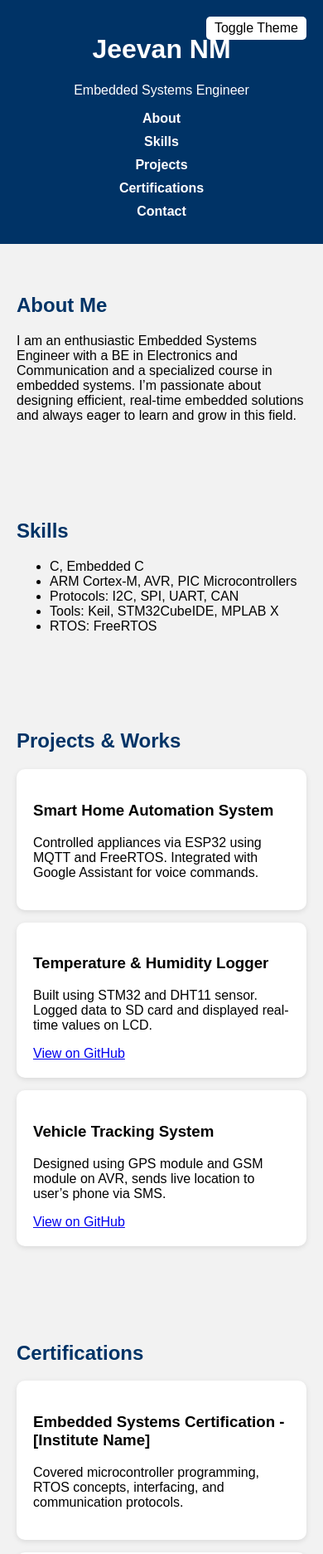
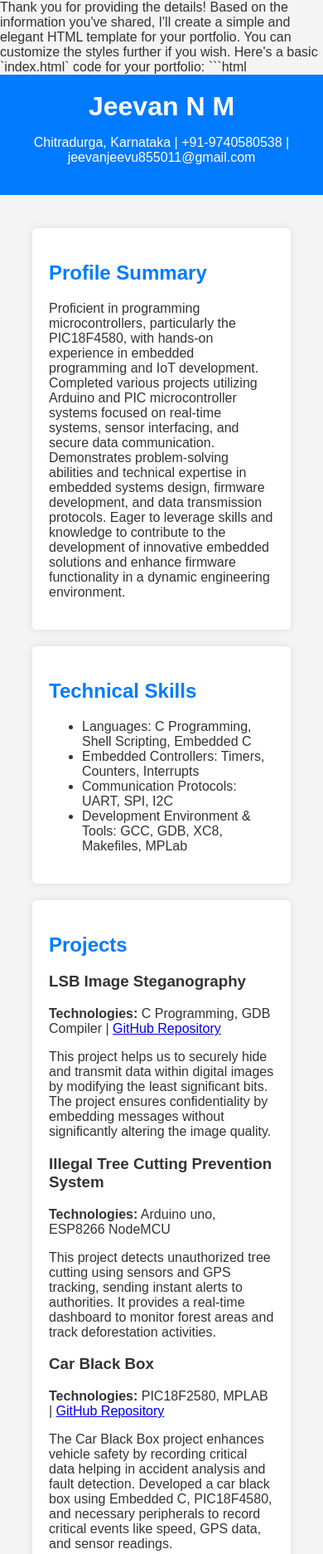
Before and after one commit to jeevan8133/jeevan-portfolio, a plain HTML site: page index.html (2).html in a window 390 px wide. Shown: the top 1873 px of the page at 83% size. Drawn offline with Linux system fonts and the light colour scheme.

Commit message:
index.html

````diff
--- a/index.html (2).html
+++ b/index.html (2).html
@@ -1,184 +1,100 @@
+Thank you for providing the details! Based on the information you've shared, I'll create a simple and elegant HTML template for your portfolio. You can customize the styles further if you wish. Here's a basic `index.html` code for your portfolio:
 
+```html
 <!DOCTYPE html>
 <html lang="en">
 <head>
-  <meta charset="UTF-8" />
-  <meta name="viewport" content="width=device-width, initial-scale=1.0"/>
-  <title>Jeevan NM - Embedded Systems Engineer</title>
+    <meta charset="UTF-8">
+    <meta name="viewport" content="width=device-width, initial-scale=1.0">
+    <title>Jeevan N M - Portfolio</title>
+    <link rel="stylesheet" href="styles.css">
     <style>
-    :root {
-      --bg-color: #f2f2f2;
-      --text-color: #000;
-      --primary-color: #003366;
-      --card-bg: #ffffff;
-    }
-    [data-theme="dark"] {
-      --bg-color: #121212;
-      --text-color: #f2f2f2;
-      --primary-color: #00aaff;
-      --card-bg: #1e1e1e;
-    }
-
         body {
             font-family: Arial, sans-serif;
             margin: 0;
-      background-color: var(--bg-color);
-      color: var(--text-color);
-      transition: 0.3s ease;
+            padding: 0;
+            background-color: #f4f4f4;
+            color: #333;
         }
         header {
-      background-color: var(--primary-color);
+            background: #007BFF;
             color: white;
-      padding: 20px;
+            padding: 20px 0;
             text-align: center;
         }
-    nav a {
-      margin: 0 15px;
-      color: white;
-      text-decoration: none;
-      font-weight: bold;
+        h1 {
+            margin: 0;
+        }
+        .container {
+            width: 80%;
+            margin: auto;
+            overflow: hidden;
+            padding: 20px;
         }
         section {
-      padding: 40px 20px;
-      max-width: 960px;
-      margin: auto;
+            margin: 20px 0;
+            padding: 20px;
+            background: white;
+            border-radius: 5px;
+            box-shadow: 0 0 10px rgba(0, 0, 0, 0.1);
         }
         h2 {
-      color: var(--primary-color);
+            color: #007BFF;
         }
-    .btn {
-      display: inline-block;
-      padding: 10px 20px;
-      margin-top: 10px;
-      background-color: var(--primary-color);
-      color: white;
-      text-decoration: none;
-      border-radius: 5px;
-    }
-    .project, .certification {
-      background-color: var(--card-bg);
-      border-radius: 10px;
-      padding: 20px;
-      margin: 15px 0;
-      box-shadow: 0 2px 6px rgba(0,0,0,0.1);
-    }
-
-    .theme-toggle {
-      position: absolute;
-      top: 20px;
-      right: 20px;
-      background: white;
-      padding: 5px 10px;
-      border-radius: 5px;
-      cursor: pointer;
-    }
-
-    @media (max-width: 600px) {
-      nav a {
-        display: block;
+        .contact-info {
             margin: 10px 0;
         }
+        .project {
+            margin: 10px 0;
+        }
+        footer {
+            text-align: center;
+            padding: 10px 0;
+            background: #007BFF;
+            color: white;
+            position: relative;
+            bottom: 0;
+            width: 100%;
         }
     </style>
 </head>
 <body>
 
-  <div class="theme-toggle" onclick="toggleTheme()">Toggle Theme</div>
-
 <header>
-    <h1>Jeevan NM</h1>
-    <p>Embedded Systems Engineer</p>
-    <nav>
-      <a href="#about">About</a>
-      <a href="#skills">Skills</a>
-      <a href="#projects">Projects</a>
-      <a href="#certifications">Certifications</a>
-      <a href="#contact">Contact</a>
-    </nav>
+    <h1>Jeevan N M</h1>
+    <p>Chitradurga, Karnataka | +91-9740580538 | jeevanjeevu855011@gmail.com</p>
 </header>
 
-  <section id="about">
-    <h2>About Me</h2>
-    <p>I am an enthusiastic Embedded Systems Engineer with a BE in Electronics and Communication and a specialized course in embedded systems. I’m passionate about designing efficient, real-time embedded solutions and always eager to learn and grow in this field.</p>
+<div class="container">
+    <section>
+        <h2>Profile Summary</h2>
+        <p>Proficient in programming microcontrollers, particularly the PIC18F4580, with hands-on experience in embedded programming and IoT development. Completed various projects utilizing Arduino and PIC microcontroller systems focused on real-time systems, sensor interfacing, and secure data communication. Demonstrates problem-solving abilities and technical expertise in embedded systems design, firmware development, and data transmission protocols. Eager to leverage skills and knowledge to contribute to the development of innovative embedded solutions and enhance firmware functionality in a dynamic engineering environment.</p>
     </section>
 
-  <section id="skills">
-    <h2>Skills</h2>
+    <section>
+        <h2>Technical Skills</h2>
         <ul>
-      <li>C, Embedded C</li>
-      <li>ARM Cortex-M, AVR, PIC Microcontrollers</li>
-      <li>Protocols: I2C, SPI, UART, CAN</li>
-      <li>Tools: Keil, STM32CubeIDE, MPLAB X</li>
-      <li>RTOS: FreeRTOS</li>
+            <li>Languages: C Programming, Shell Scripting, Embedded C</li>
+            <li>Embedded Controllers: Timers, Counters, Interrupts</li>
+            <li>Communication Protocols: UART, SPI, I2C</li>
+            <li>Development Environment & Tools: GCC, GDB, XC8, Makefiles, MPLab</li>
         </ul>
     </section>
 
-  <section id="projects">
-    <h2>Projects & Works</h2>
-
+    <section>
+        <h2>Projects</h2>
         <div class="project">
-      <h3>Smart Home Automation System</h3>
-      <p>Controlled appliances via ESP32 using MQTT and FreeRTOS. Integrated with Google Assistant for voice commands.</p>
+            <h3>LSB Image Steganography</h3>
+            <p><strong>Technologies:</strong> C Programming, GDB Compiler | <a href="https://github.com/your-repo-link" target="_blank">GitHub Repository</a></p>
+            <p>This project helps us to securely hide and transmit data within digital images by modifying the least significant bits. The project ensures confidentiality by embedding messages without significantly altering the image quality.</p>
         </div>
-
         <div class="project">
-      <h3>Temperature & Humidity Logger</h3>
-      <p>Built using STM32 and DHT11 sensor. Logged data to SD card and displayed real-time values on LCD.</p>
-      <a href="https://github.com/jeevan8133/temp-logger" target="_blank">View on GitHub</a>
+            <h3>Illegal Tree Cutting Prevention System</h3>
+            <p><strong>Technologies:</strong> Arduino uno, ESP8266 NodeMCU</p>
+            <p>This project detects unauthorized tree cutting using sensors and GPS tracking, sending instant alerts to authorities. It provides a real-time dashboard to monitor forest areas and track deforestation activities.</p>
         </div>
-
         <div class="project">
-      <h3>Vehicle Tracking System</h3>
-      <p>Designed using GPS module and GSM module on AVR, sends live location to user’s phone via SMS.</p>
-      <a href="https://github.com/jeevan8133/vehicle-tracker" target="_blank">View on GitHub</a>
-    </div>
-  </section>
-
-  <section id="certifications">
-    <h2>Certifications</h2>
-
-    <div class="certification">
-      <h3>Embedded Systems Certification - [Institute Name]</h3>
-      <p>Covered microcontroller programming, RTOS concepts, interfacing, and communication protocols.</p>
-    </div>
-
-    <div class="certification">
-      <h3>Online Course: Embedded C - Udemy</h3>
-      <p>Focused on hands-on programming with examples on ARM Cortex-M.</p>
-    </div>
-
-  </section>
-
-  <section id="contact">
-    <h2>Contact</h2>
-    <p>Email: <a href="mailto:jeevan.yourmail@example.com">jeevan.yourmail@example.com</a></p>
-    <p>LinkedIn: <a href="https://linkedin.com/in/jeevan-nm" target="_blank">linkedin.com/in/jeevan-nm</a></p>
-    <p>GitHub: <a href="https://github.com/jeevan8133" target="_blank">github.com/jeevan8133</a></p>
-
-    <a href="resume.pdf" download class="btn">Download Resume</a>
-
-    <form action="https://formspree.io/f/your-form-id" method="POST" style="margin-top:20px;">
-      <input type="text" name="name" placeholder="Your Name" required style="width:100%;padding:10px;margin:5px 0;">
-      <input type="email" name="email" placeholder="Your Email" required style="width:100%;padding:10px;margin:5px 0;">
-      <textarea name="message" placeholder="Your Message" required style="width:100%;padding:10px;margin:5px 0;"></textarea>
-      <button type="submit" class="btn">Send Message</button>
-    </form>
-  </section>
-
-  <script>
-    function toggleTheme() {
-      const currentTheme = document.documentElement.getAttribute('data-theme');
-      const newTheme = currentTheme === 'dark' ? 'light' : 'dark';
-      document.documentElement.setAttribute('data-theme', newTheme);
-      localStorage.setItem('theme', newTheme);
-    }
-
-    // Load saved theme
-    (function() {
-      const savedTheme = localStorage.getItem('theme') || 'light';
-      document.documentElement.setAttribute('data-theme', savedTheme);
-    })();
-  </script>
-
-</body>
-</html>
+            <h3>Car Black Box</h3>
+            <p><strong>Technologies:</strong> PIC18F2580, MPLAB | <a href="https://github.com/your-repo-link" target="_blank">GitHub Repository</a></p>
+            <p>The Car Black Box project enhances vehicle safety by recording critical data helping in accident analysis and fault detection. Developed a car black box using Embedded C, PIC18F4580, and necessary peripherals to record critical events like speed, GPS data, and sensor readings.</p>
+        </div
````
Lines whose indentation alone changed are shown as unchanged.
